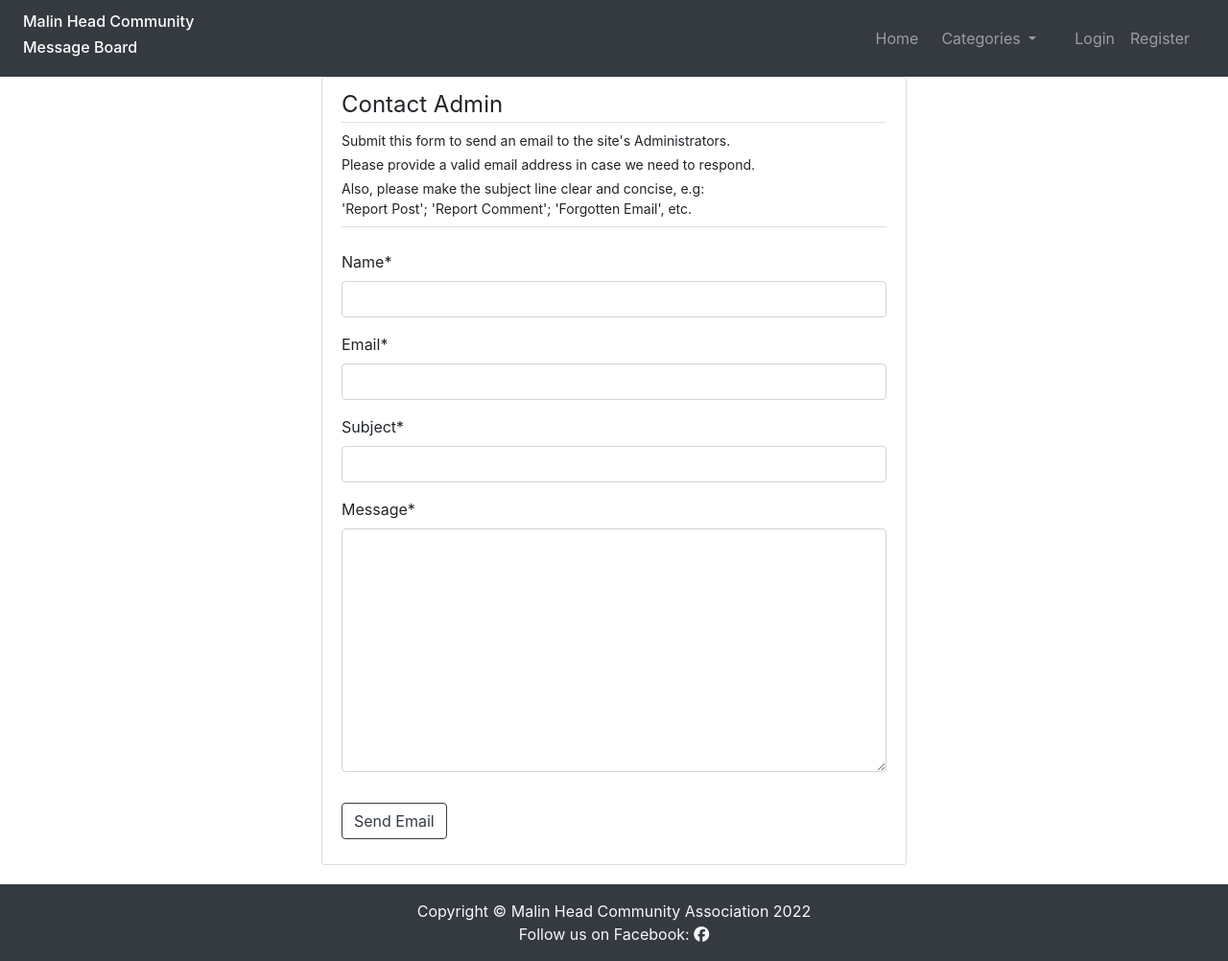
After one commit to MarkHewitt76/mhc-message-board, a Django app: page /contact/ in a window 1280 px wide. The commit adds this page. Shown: the whole page at 96% size. Run offline with Django 3.2, Linux system fonts and the light colour scheme; data that the repository does not hold is empty; some libraries are stand-ins or nearby versions.

Commit message:
Add contact form template. Deployment commit for email testing on Heroku

```diff
--- a/boards/views.py
+++ b/boards/views.py
@@ -11,8 +11,9 @@ from django.contrib.messages.views import SuccessMessageMixin
 from django.contrib.auth.decorators import login_required
 from django.utils.text import slugify
 from django.contrib.auth.mixins import LoginRequiredMixin, UserPassesTestMixin
+from django.conf import settings
+from django.core.mail import send_mail
 from django.contrib.auth.models import User
-from django.conf import settings
 from .models import Category, Post
 from .forms import (
     UserRegistrationForm,
--- a/mhcmsgboard/settings.py
+++ b/mhcmsgboard/settings.py
@@ -28,7 +28,7 @@ TEMPLATES_DIR = os.path.join(BASE_DIR, 'templates')
 SECRET_KEY = os.environ.get('SECRET_KEY')
 
 # SECURITY WARNING: don't run with debug turned on in production!
-DEBUG = True
+DEBUG = False
 
 X_FRAME_OPTIONS = 'SAMEORIGIN'
 
--- a/static/css/style.css
+++ b/static/css/style.css
@@ -132,6 +132,10 @@ a.article-title:hover {
     margin-bottom: 20px;
 }
 
+.contact-form-p {
+    font-size: 14px;
+}
+
 .profile-img-thumb {
     height: 50px;
     width: 50px;
--- /dev/null
+++ b/templates/contact_form.html
@@ -0,0 +1,25 @@
+{% extends 'base.html' %}
+{% load crispy_forms_tags %}
+
+{% block content %}
+
+<div class="container-fluid my5 col-sm-8 col-lg-6">
+    <div class="form-content">
+        <form method="POST" enctype="multipart/form-data">
+            {% csrf_token %}
+            <fieldset class="form-group">
+                <legend class="border-bottom mb-2">Contact Admin</legend>
+                <p class="contact-form-p mb-1">Submit this form to send an email to the site's Administrators.</p>
+                <p class="contact-form-p mb-1">Please provide a valid email address in case we need to respond.</p>
+                <p class="contact-form-p mb-0">Also, please make the subject line clear and concise, e.g:</p>
+                <p class="contact-form-p border-bottom pb-2 mb-4">'Report Post'; 'Report Comment'; 'Forgotten Email', etc.</p>
+                {{ form | crispy }}
+            </fieldset>
+            <div class="form-group">
+                <button class="btn btn-outline-dark" type="submit">Send Email</button>
+            </div>
+        </form>
+    </div>
+</div>
+
+{% endblock %}
--- a/templates/terms_conditions.html
+++ b/templates/terms_conditions.html
@@ -43,5 +43,5 @@
     <p class="terms-p"><strong>Changes:</strong></p>
     <p class="terms-p">These terms and conditions may be amended from time to time in order to maintain compliance with the law and to reflect any changes to the way we operate this site and to the way we expect users to behave on this site. We will notify users by email of changes to these terms and conditions or post a notice on this site.</p>
     <p class="terms-p"><strong>Contact Details:</strong></p>
-    <p class="terms-p">If you have any questions or concerns, or to report a post or user for violation of these terms and conditions, please <a href="#">Contact the site Admin</a>.</p>
+    <p class="terms-p">If you have any questions or concerns, or to report a post or user for violation of these terms and conditions, please <a href="{% url 'contact_form' %}">Contact the site Admin</a>.</p>
   </div>
```
